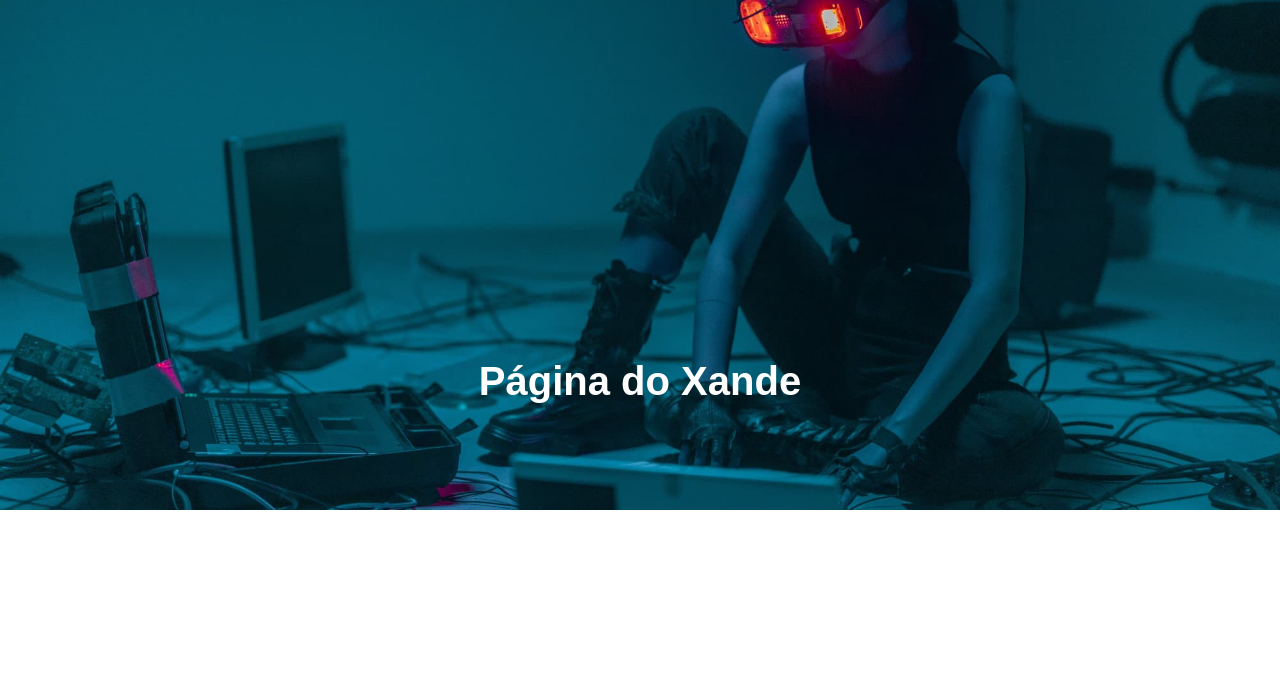
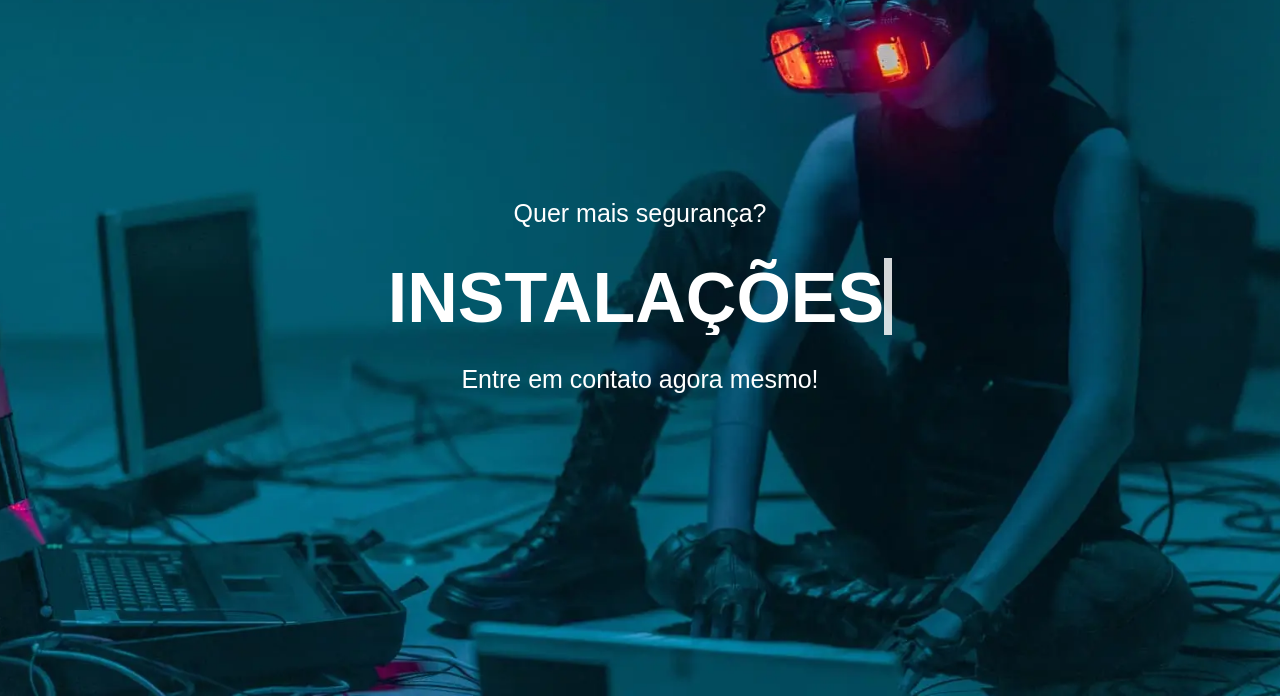
Before and after one commit to IsaiasSantanaDosSantos/webpage-technit-g3, a plain HTML site: page index.html in a window 1280 px wide. Shown: the part 104-802 px from the top of the page. Drawn offline with Linux system fonts and the light colour scheme.

Commit message:
finished the Header section

```diff
--- a/css/index.css
+++ b/css/index.css
@@ -1,7 +1,10 @@
 :root {
+  /* Texts */
   --whiteText: #fff;
   --redText: #ff0000;
   --blueText: #0000ff;
+  /* background */
+  --whiteColor: #ffffff;
 }
 html * {
   margin: 0;
@@ -90,29 +93,57 @@ li {
 
 /* Header section */
 header {
+  background-image: url("../img/banner-header.webp");
+  background-position: center;
+  background-size: cover;
+  background-repeat: no-repeat;
   width: 100%;
-  height: 970px;
+  height: 800px;
   position: relative;
   z-index: 0;
   display: flex;
   justify-content: center;
   align-items: center;
 }
-header img {
-  position: absolute;
-  left: 0;
-  top: 0;
+.headerTextsBox {
   width: 100%;
-  z-index: 1;
+  display: flex;
+  flex-direction: column;
+  justify-content: center;
+  align-items: center;
+  row-gap: 30px;
+}
+.headerSubtitle {
+  color: var(--whiteText);
+  font-size: 25px;
+  text-align: center;
 }
 .pageTitle {
   position: relative;
-
   color: white;
-  font-size: 40px;
-  z-index: 2;
+  font-size: 70px;
+  height: 77px;
+  white-space: nowrap;
+  overflow: hidden;
+  display: flex;
 }
-
+.blinks {
+  display: flex;
+  width: 8px;
+  height: 100%;
+  background-color: var(--whiteColor);
+  position: relative;
+  z-index: 3;
+  animation: blinksAnimation 0.8s ease infinite;
+}
+@keyframes blinksAnimation {
+  from {
+    opacity: 1;
+  }
+  to {
+    opacity: 0.1;
+  }
+}
 .sevice {
   width: 100%;
 }
@@ -152,9 +183,6 @@ header img {
     padding-left: 25px;
     padding-right: 25px;
   }
-  /* .navbarMenu .changeExternalPropety {
-    font-size: 16px;
-  } */
   .navbarMenu .itemsMenuNavbar,
   .itemsMenuNavbar a {
     color: var(--whiteColor);
@@ -169,3 +197,38 @@ header img {
   }
   /* End Navbar */
 }
+@media (max-width: 768px) {
+  /* Header section */
+  header {
+    background-image: url("../img/banner-768.webp");
+    height: 400px;
+  }
+  .pageTitle {
+    font-size: 58px;
+    height: 63px;
+  }
+  /* End of Header section */
+}
+
+@media (max-width: 576px) {
+  /* Header section */
+  header {
+    background-image: url("../img/banner-576.webp");
+    height: 400px;
+  }
+  .headerTextsBox {
+    row-gap: 15px;
+  }
+  .headerSubtitle {
+    font-size: 18px;
+  }
+  .pageTitle {
+    font-size: 27px;
+    height: 28px;
+  }
+  .blinks {
+    width: 5px;
+    margin-left: 2px;
+  }
+  /* End of Header section */
+}
--- a/index.html
+++ b/index.html
@@ -8,7 +8,7 @@
     <link rel="stylesheet" href="css/index.css" />
     <!-- Fonta Wesome -->
     <script
-      src="https://kit.fontawesome.com/99ba0f0150.js"
+      src="https://kit.fontawesome.com/6add55d5da.js"
       crossorigin="anonymous"
     ></script>
   </head>
@@ -37,8 +37,13 @@
       </div>
     </nav>
     <header id="home">
-      <img src="img/banner-3.jpg" alt="Banner" />
-      <h1 class="pageTitle">Página do Xande</h1>
+      <div class="headerTextsBox">
+        <p class="headerSubtitle">Quer mais segurança?</p>
+        <h1 class="pageTitle">
+          <span class="dinamicText"></span><span class="blinks"></span>
+        </h1>
+        <p class="headerSubtitle">Entre em contato agora mesmo!</p>
+      </div>
     </header>
     <section class="sevice" id="sevice">
       <img src="img/banner-2.jpeg" alt="" />
--- a/js/index.js
+++ b/js/index.js
@@ -77,3 +77,61 @@ document.addEventListener("click", (event) => {
 });
 
 //End Mobile menu
+
+// Header animation
+// texts a serem exibidos
+const texts = [
+  "TECHINT_G3",
+  "INSTALAÇÕES",
+  "DE CÂMERAS ",
+  "E REDE DE",
+  "COMPUTADORES",
+];
+
+// Elemento HTML
+const pageTitle = document.querySelector(".dinamicText");
+// Função para exibir a animação de digitação
+
+function typeWriter(text, i, callback) {
+  if (i < text.length) {
+    pageTitle.innerHTML += text.charAt(i);
+    setTimeout(function () {
+      typeWriter(text, i + 1, callback);
+    }, 100);
+  } else {
+    setTimeout(callback, 1000);
+  }
+}
+
+function deleteWriter(callback) {
+  const text = pageTitle.innerHTML;
+  const length = text.length;
+  if (length > 0) {
+    pageTitle.innerHTML = text.substring(0, length - 1);
+    setTimeout(function () {
+      deleteWriter(callback);
+    }, 50);
+  } else {
+    setTimeout(callback, 1000);
+  }
+}
+
+function animateTexts(index) {
+  if (index >= texts.length) {
+    index = 0;
+  }
+
+  const currentlyTe = texts[index];
+  pageTitle.innerHTML = "";
+
+  typeWriter(currentlyTe, 0, function () {
+    setTimeout(function () {
+      deleteWriter(function () {
+        animateTexts(index + 1);
+      });
+    }, 1000);
+  });
+}
+
+animateTexts(0);
+// End of header animation
```
Also changed, not shown: img/banner-3.jpg (deleted), img/banner-576.webp (added), img/banner-768.webp (added), img/banner-header.webp (added).
